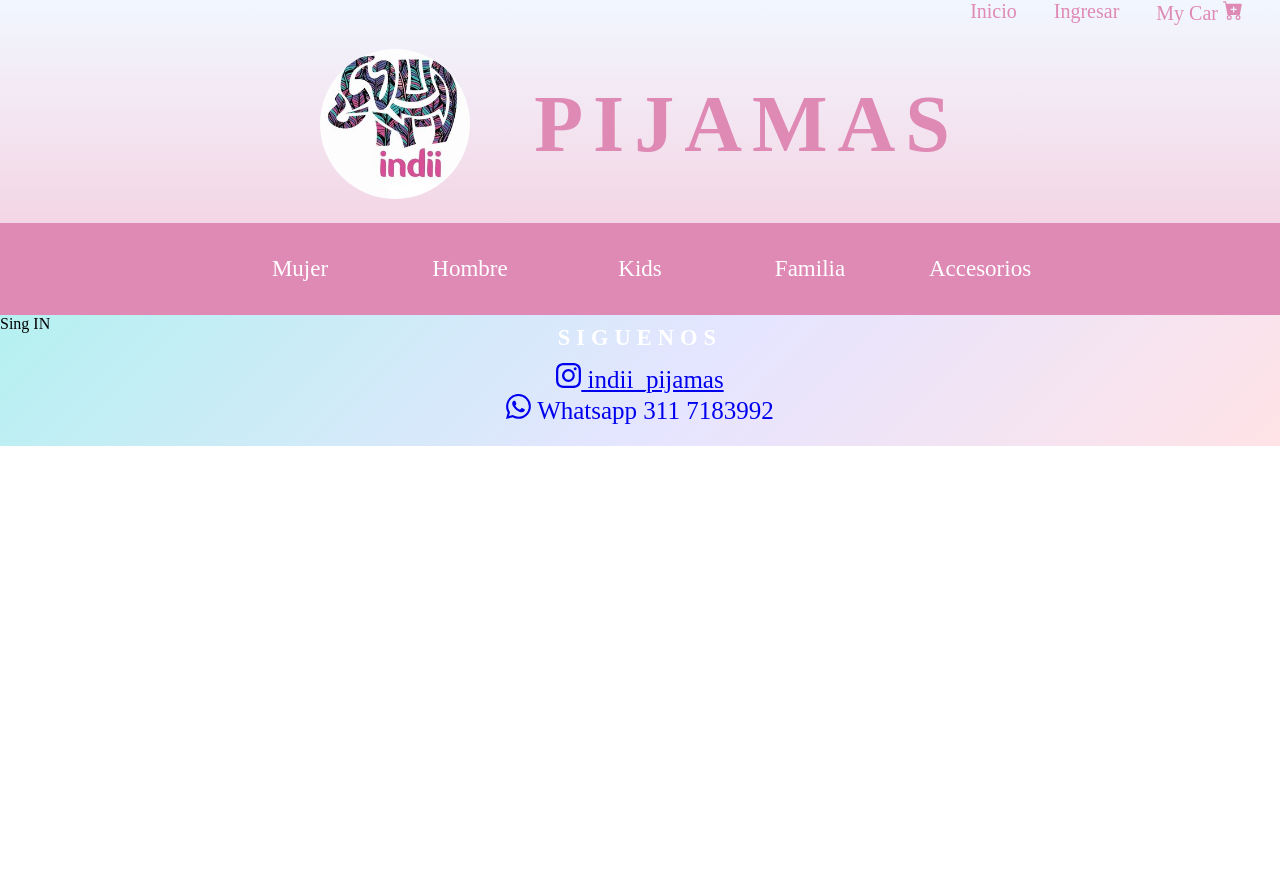
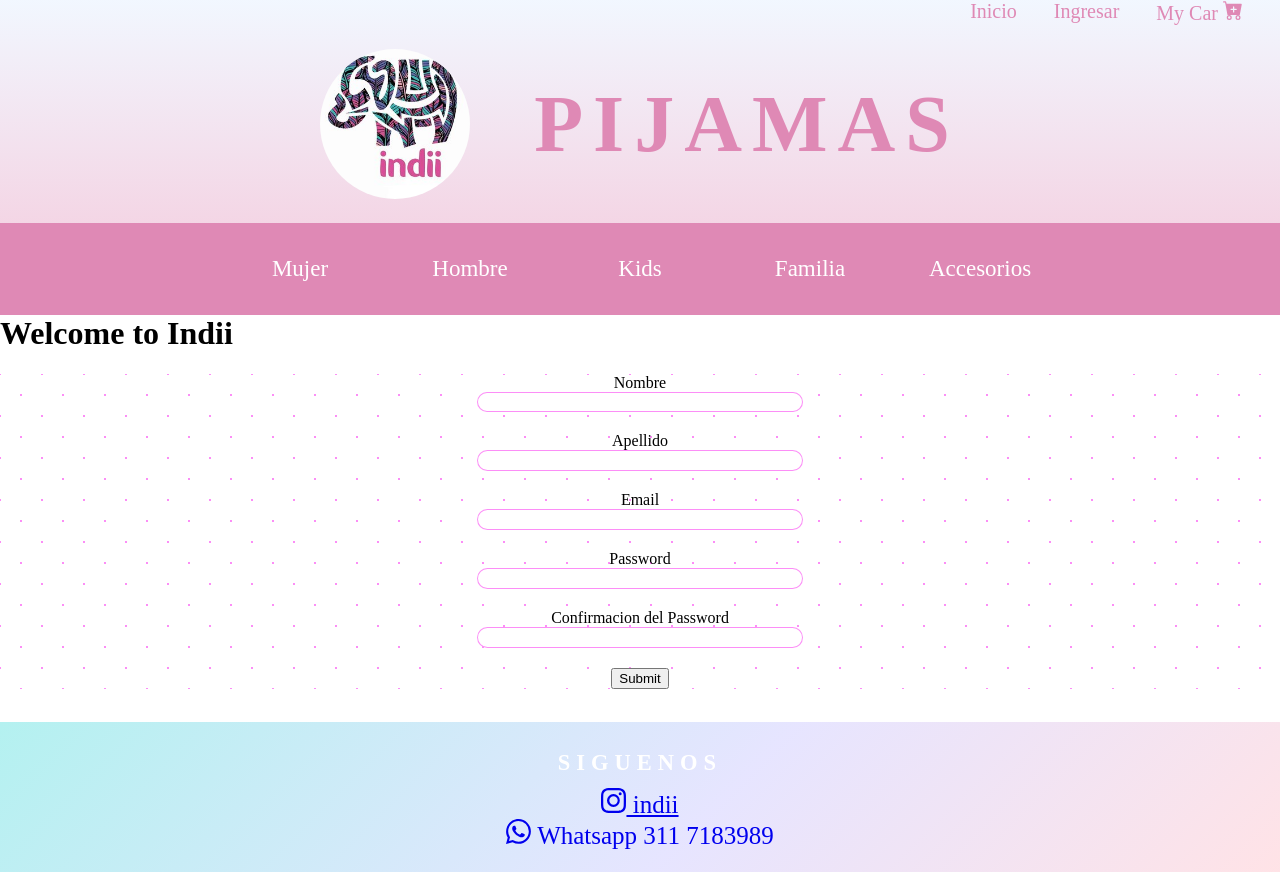
Before and after one commit to RayPaez1983/inidi, a React (Create React App) app: page /sing-in in a window 1280 px wide. Shown: the top 872 px of the page. Before the commit the page ends 800 px from the top, so only its background shows below. Built offline with nearby package versions, Linux system fonts and the light colour scheme; a web font is replaced by a local one.

Commit message:
small detail

```diff
--- a/package.json
+++ b/package.json
@@ -7,13 +7,15 @@
     "@testing-library/react": "^13.3.0",
     "@testing-library/user-event": "^13.5.0",
     "firebase": "^9.8.3",
+    "formik": "^2.2.9",
     "react": "^18.1.0",
     "react-dom": "^18.1.0",
     "react-icons": "^4.4.0",
     "react-router-dom": "^6.3.0",
     "react-scripts": "5.0.1",
     "sass": "^1.52.3",
-    "web-vitals": "^2.1.4"
+    "web-vitals": "^2.1.4",
+    "yup": "^0.32.11"
   },
   "scripts": {
     "start": "react-scripts start",
--- a/src/components/footer/footer.jsx
+++ b/src/components/footer/footer.jsx
@@ -8,8 +8,8 @@ const Footer = () => {
         <div className="box">
             <h2 className="h2_box">SIGUENOS</h2>
             <div className="red-social">
-                <a href="#" className="instagram"><BsInstagram/> indii_pijamas</a>
-                <a href="#" className="whatsapp"><BsWhatsapp/> Whatsapp 311 7183992</a>
+                <a href="#" className="instagram"><BsInstagram/> indii</a>
+                <a href="#" className="whatsapp"><BsWhatsapp/> Whatsapp 311 7183989</a>
             </div>
         </div>
     </footer>
--- a/src/components/routes/sing-in/singIn.jsx
+++ b/src/components/routes/sing-in/singIn.jsx
@@ -1,11 +1,72 @@
-import React from 'react'
+import React from "react";
+import { Formik, Form, Field } from "formik";
+import * as Yup from "yup";
+import './singIn.scss'
 
-const SingIn = () => {
-  return (
-    <div>
-      Sing IN
-    </div>
-  )
-}
+const SignupSchema = Yup.object().shape({
+  firstName: Yup.string()
+    .min(2, "Too Short!")
+    .max(50, "Too Long!")
+    .required("Por favor ingresa tu nombre"),
+  lastName: Yup.string()
+    .min(2, "Too Short!")
+    .max(50, "Too Long!")
+    .required("Por favor ingresa tu apellido"),
+  email: Yup.string().email("Email no valido").required("Por favor ingresa tu email"),
+  password: Yup.string().required("Por favor ingresa tu nuevo password").min(6, "Tu password debe tener minimo 6 caracteres!"),
+  passwordConfirmation: Yup.string().oneOf(
+    [Yup.ref("password"), null],
+    "Por favor confirma tu password"
+  ),
+});
 
-export default SingIn
+const SingIn = () => (
+  <div >
+    <h1>Welcome to Indii</h1>
+    <Formik
+      initialValues={{
+        name: "",
+        lastName: "",
+        email: "",
+        password: "",
+        passwordConfirmation: "",
+      }}
+      validationSchema={SignupSchema}
+      onSubmit={(values) => {
+        // same shape as initial values
+        console.log(values);
+      }}
+    >
+      {({ errors, touched }) => (
+        <Form className="container-singIn">
+          Nombre
+          <Field name="firstName" />
+          {errors.firstName && touched.firstName ? (
+            <div>{errors.firstName}</div>
+          ) : null}
+          Apellido
+          <Field name="lastName" />
+          {errors.lastName && touched.lastName ? (
+            <div>{errors.lastName}</div>
+          ) : null}
+          Email
+          <Field name="email" type="email" />
+          {errors.email && touched.email ? <div>{errors.email}</div> : null}
+          Password
+          <Field name="password" type="password" />
+          {errors.password && touched.password ? (
+            <div>{errors.password}</div>
+          ) : null}
+          Confirmacion del Password
+          <Field name="passwordConfirmation" type="password" />
+          {errors.passwordConfirmation && touched.passwordConfirmation ? (
+            <div>{errors.passwordConfirmation}</div>
+          ) : null}
+          <button type="submit">Submit</button>
+        </Form>
+      )}
+    </Formik>
+  </div>
+);
+
+export default SingIn;
--- /dev/null
+++ b/src/components/routes/sing-in/singIn.scss
@@ -0,0 +1,25 @@
+.container-singIn {
+  height: 39.4vh;
+  display: flex;
+  flex-direction: column;
+  justify-content: center;
+  align-items: center;
+  background-color: #ffffff;
+  opacity: 1;
+  background-image: radial-gradient(#fa34f08e 1.05px, transparent 1.05px),
+    radial-gradient(#fa34f08e 1.05px, #ffffff 1.05px);
+  background-size: 42px 42px;
+  background-position: 0 0, 21px 21px;
+  margin-bottom: 70px;
+  overflow: hidden;
+  input {
+    width: 25%;
+    height: 50px;
+    margin-bottom: 20px;
+    border-radius: 25px;
+    border: 1px solid #fa34f08e;
+    &:focus {
+      outline: none;
+    }
+  }
+}
```
Also changed, not shown: 1 other file (tests, documents, lock files or other folders).
